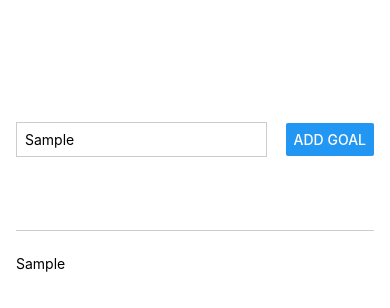
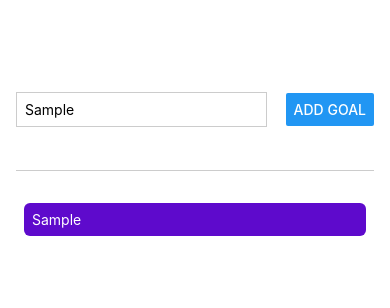
Before and after one commit to wlsdpcks/RNCourse, a React Native app: screen / in a window 390 px wide. Both pictures are taken after typing "Sample" into the empty fields and a click on the button "ADD GOAL". Shown: the top 308 px of the page. Built offline with nearby package versions, Linux system fonts and the light colour scheme.

Commit message:
24. iOS와 Android와 스타일링 차이점

```diff
--- a/App.js
+++ b/App.js
@@ -29,7 +29,9 @@
 
       <View style={styles.goalsContainer}>
         {courseGoals.map((goal) => (
-          <Text key={goal}>{goal}</Text>
+          <View style={styles.goalItem} key={goal}>
+            <Text style={styles.goalText}>{goal}</Text>
+          </View>
         ))}
       </View>
     </View>
@@ -59,6 +61,15 @@
     padding: 8,
   },
   goalsContainer: {
-    flex: 3,
+    flex: 5,
+  },
+  goalItem: {
+    margin: 8,
+    padding: 8,
+    borderRadius: 6,
+    backgroundColor: "#5e0acc",
+  },
+  goalText: {
+    color: "white",
   },
 });
```
